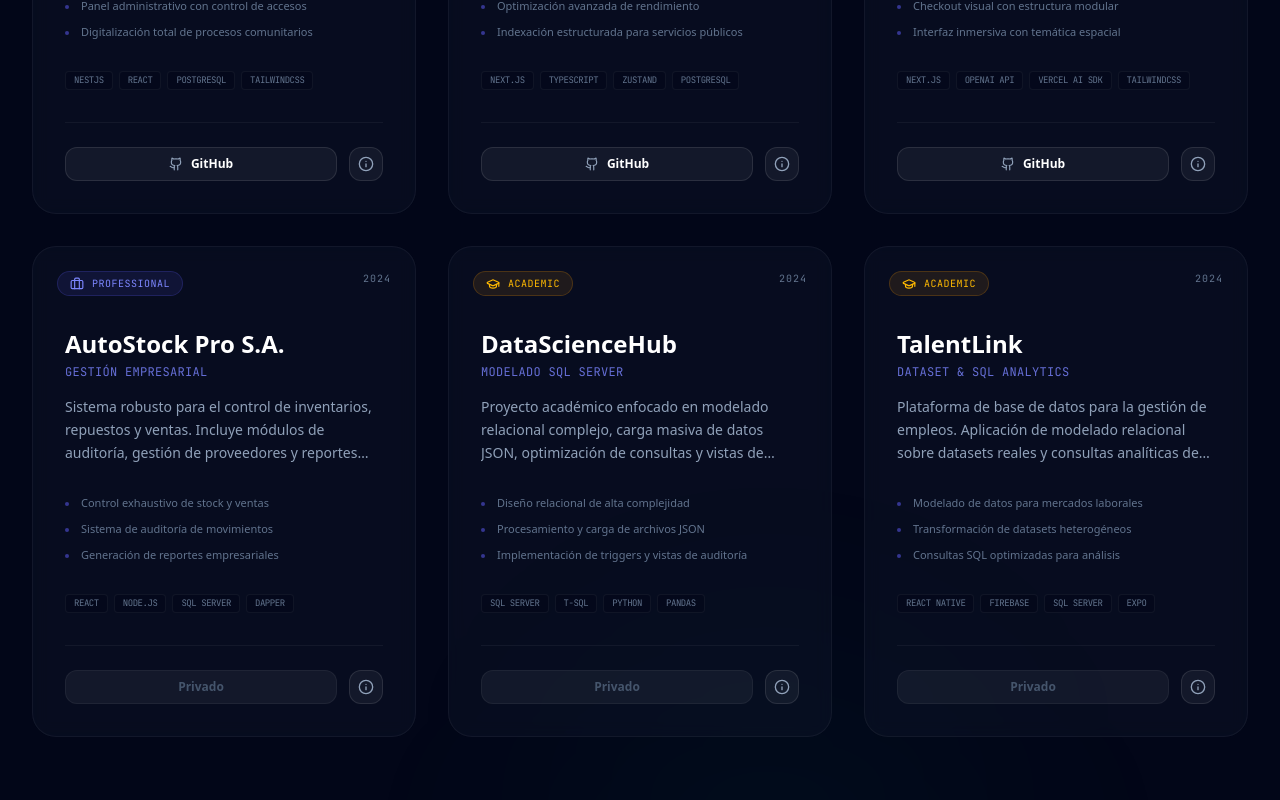
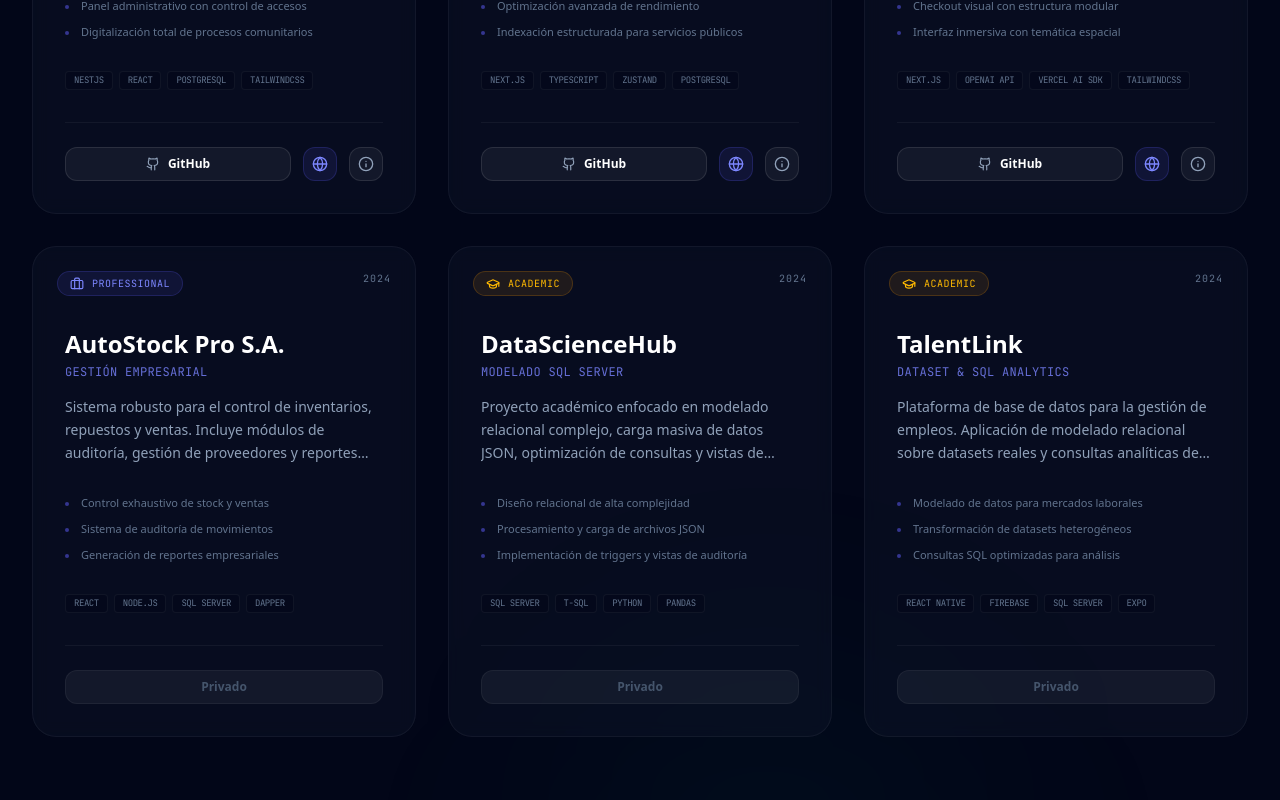
Before and after one commit to crissXcoder/portafolio, a Next.js app: page / in a window 1280 px wide. Shown: the part 3320-4120 px from the top of the page. Built offline with nearby package versions, Linux system fonts and the light colour scheme.

Commit message:
feat: implement global layout structure and projects section with project data integration

```diff
--- a/app/layout.tsx
+++ b/app/layout.tsx
@@ -20,19 +20,19 @@ const jetbrainsMono = JetBrains_Mono({
 });
 
 export const metadata: Metadata = {
-  metadataBase: new URL("https://crisalmont.me"),
+  metadataBase: new URL("https://crissxcoder.github.io"),
   title: {
     default: "Cristhian Altamirano Montes | Portafolio",
     template: "%s | Cristhian Altamirano Montes",
   },
   description: "Portafolio de Cristhian Altamirano Montes, estudiante de Ingeniería en Sistemas de Comunicación, enfocado en desarrollo web, bases de datos, sistemas digitales e inteligencia artificial aplicada.",
   keywords: ["Software Developer", "Ingeniería en Sistemas", "UNA", "Costa Rica", "Next.js", "React", "Data Science", "AI", "Desarrollo Web", "Bases de Datos"],
-  authors: [{ name: "Cristhian Altamirano Montes", url: "https://github.com/crisalmont" }],
+  authors: [{ name: "Cristhian Altamirano Montes", url: "https://github.com/crissXcoder" }],
   creator: "Cristhian Altamirano Montes",
   openGraph: {
     type: "website",
     locale: "es_CR",
-    url: "https://crisalmont.me", // Reemplazar con la URL real si es diferente
+    url: "https://crissxcoder.github.io", // Reemplazar con la URL real si es diferente
     siteName: "Cristhian Altamirano Montes | Portafolio",
     title: "Cristhian Altamirano Montes | Portafolio",
     description: "Desarrollo de soluciones digitales robustas con enfoque en ingeniería, datos e IA.",
@@ -50,7 +50,7 @@ export const metadata: Metadata = {
     title: "Cristhian Altamirano Montes | Portafolio",
     description: "Estudiante de Ingeniería en Sistemas enfocado en desarrollo web, datos e IA.",
     images: ["/og-image.png"],
-    creator: "@crisalmont", // Reemplazar con el handle real si existe
+    creator: "@crissXcoder", // Reemplazar con el handle real si existe
   },
   robots: {
     index: true,
--- a/components/sections/Projects.tsx
+++ b/components/sections/Projects.tsx
@@ -213,13 +213,18 @@ const ProjectCard = ({ project, index }: { project: Project; index: number }) =>
             </a>
           )}
 
-          <button
-            className="flex items-center justify-center p-2 bg-white/5 hover:bg-white/10 text-slate-400 hover:text-white border border-white/10 rounded-xl transition-all focus-visible:outline-2 focus-visible:outline-indigo-400"
-            title="Detalles"
-            aria-label={`Ver detalles de ${project.title}`}
-          >
-            <Info className="w-4 h-4" aria-hidden="true" />
-          </button>
+          {project.liveUrl !== "#" && (
+            <a
+              href={project.liveUrl}
+              target="_blank"
+              rel="noopener noreferrer"
+              className="flex items-center justify-center p-2 bg-white/5 hover:bg-white/10 text-slate-400 hover:text-white border border-white/10 rounded-xl transition-all focus-visible:outline-2 focus-visible:outline-indigo-400"
+              title="Ver Detalles"
+              aria-label={`Ver detalles de ${project.title}`}
+            >
+              <Info className="w-4 h-4" aria-hidden="true" />
+            </a>
+          )}
         </div>
       </div>
     </motion.div>
--- a/data/portfolio.ts
+++ b/data/portfolio.ts
@@ -104,7 +104,7 @@ export const portfolioData: PortfolioData = {
     subtitle: "Sistemas web · Bases de datos · Inteligencia Artificial aplicada",
     description: "Estudiante avanzado de Ingeniería en Sistemas de Comunicación con enfoque en la construcción de soluciones de software robustas, escalables y orientadas a datos. Especializado en arquitecturas modernas y metodologías ágiles.",
     tagline: "Enfocado en sistemas web, gestión de datos e IA aplicada.",
-    email: "crisalmont@gmail.com",
+    email: "crisaltamontes@gmail.com",
     location: "Costa Rica",
   },
 
@@ -148,7 +148,7 @@ export const portfolioData: PortfolioData = {
       issuer: "SCRUMstudy",
       year: "2025",
       description: "Certificación en fundamentos de Scrum, gestión de sprints, roles y artefactos del framework para el desarrollo ágil de proyectos.",
-      url: "https://www.scrumstudy.com/certification/scrum-fundamentals-certified",
+      url: "/certs/scrum-fundamentals.pdf",
       color: "#6366f1"
     },
     {
@@ -157,7 +157,7 @@ export const portfolioData: PortfolioData = {
       issuer: "Cisco Networking Academy",
       year: "2024",
       description: "Formación introductoria en conceptos básicos de ciencia de datos, análisis exploratorio, recopilación de información y fundamentos de visualización.",
-      url: "#",
+      url: "/certs/cisco-data-science.pdf",
       color: "#00b4d8"
     }
   ],
@@ -176,8 +176,8 @@ export const portfolioData: PortfolioData = {
         "Panel administrativo con control de accesos",
         "Digitalización total de procesos comunitarios"
       ],
-      githubUrl: "https://github.com/crisalmont/sigadi-rc",
-      liveUrl: "#",
+      githubUrl: "https://github.com/crissXcoder/canasysFronEnd",
+      liveUrl: "https://sigadi-rc.org/",
     },
     {
       title: "Water-sf",
@@ -192,8 +192,8 @@ export const portfolioData: PortfolioData = {
         "Optimización avanzada de rendimiento",
         "Indexación estructurada para servicios públicos"
       ],
-      githubUrl: "https://github.com/crisalmont/water-sf",
-      liveUrl: "#",
+      githubUrl: "https://github.com/1van2004/Water-SF",
+      liveUrl: "https://www.water-sf.com/",
     },
     {
       title: "AstroAssist AI",
@@ -208,8 +208,8 @@ export const portfolioData: PortfolioData = {
         "Checkout visual con estructura modular",
         "Interfaz inmersiva con temática espacial"
       ],
-      githubUrl: "https://github.com/crisalmont/astroassist",
-      liveUrl: "#",
+      githubUrl: "https://github.com/crissXcoder/AstroAssist-AI-FrontEnd",
+      liveUrl: "https://astro-assist-ai.vercel.app/en",
     },
     {
       title: "AutoStock Pro S.A.",
@@ -353,17 +353,17 @@ export const portfolioData: PortfolioData = {
   socialLinks: [
     {
       label: "GitHub",
-      url: "https://github.com/crisalmont",
+      url: "https://github.com/crissXcoder",
       platform: "github"
     },
     {
       label: "LinkedIn",
-      url: "https://linkedin.com/in/crisalmont",
+      url: "https://linkedin.com/in/cristhian-altamirano-montes-31b8013b5",
       platform: "linkedin"
     },
     {
       label: "Email",
-      url: "mailto:crisalmont@gmail.com",
+      url: "mailto:crisaltamontes@gmail.com",
       platform: "email"
     }
   ]
```
Also changed, not shown: 2 other files (tests, documents, lock files or other folders).
